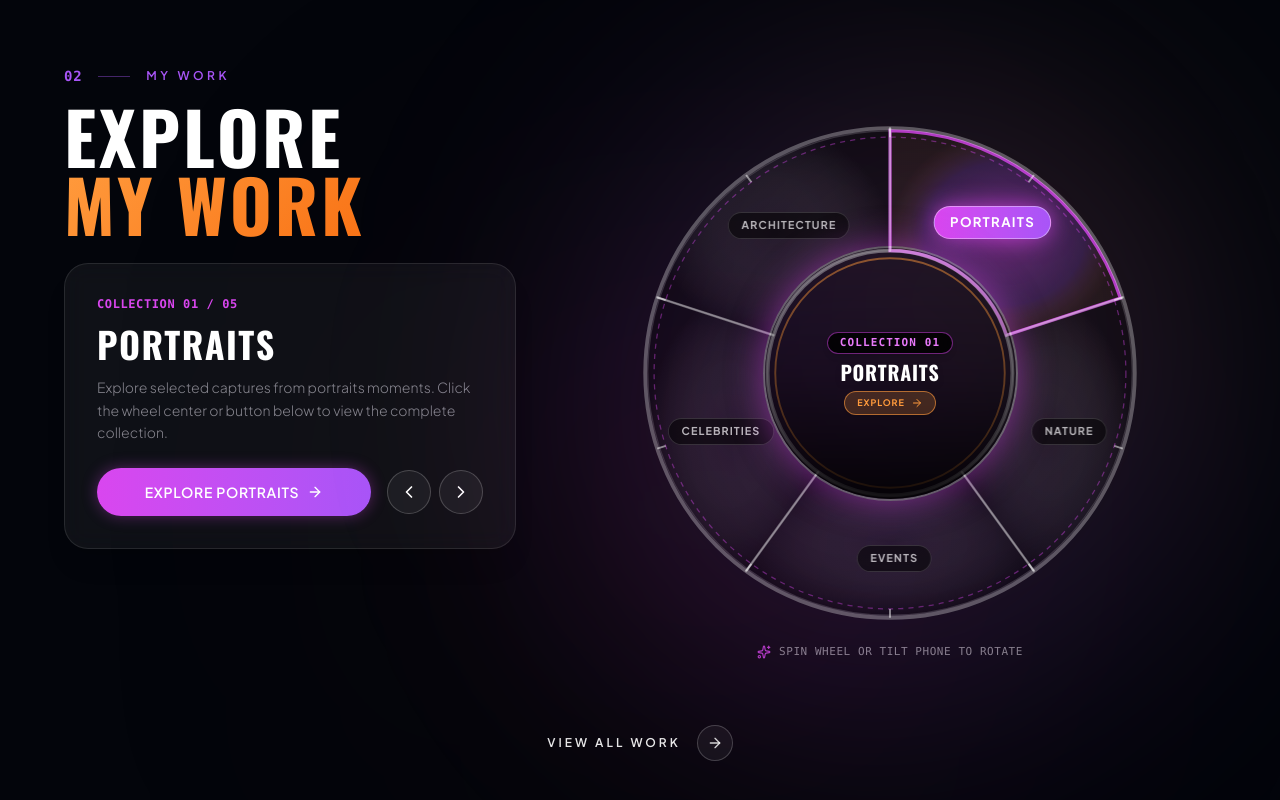
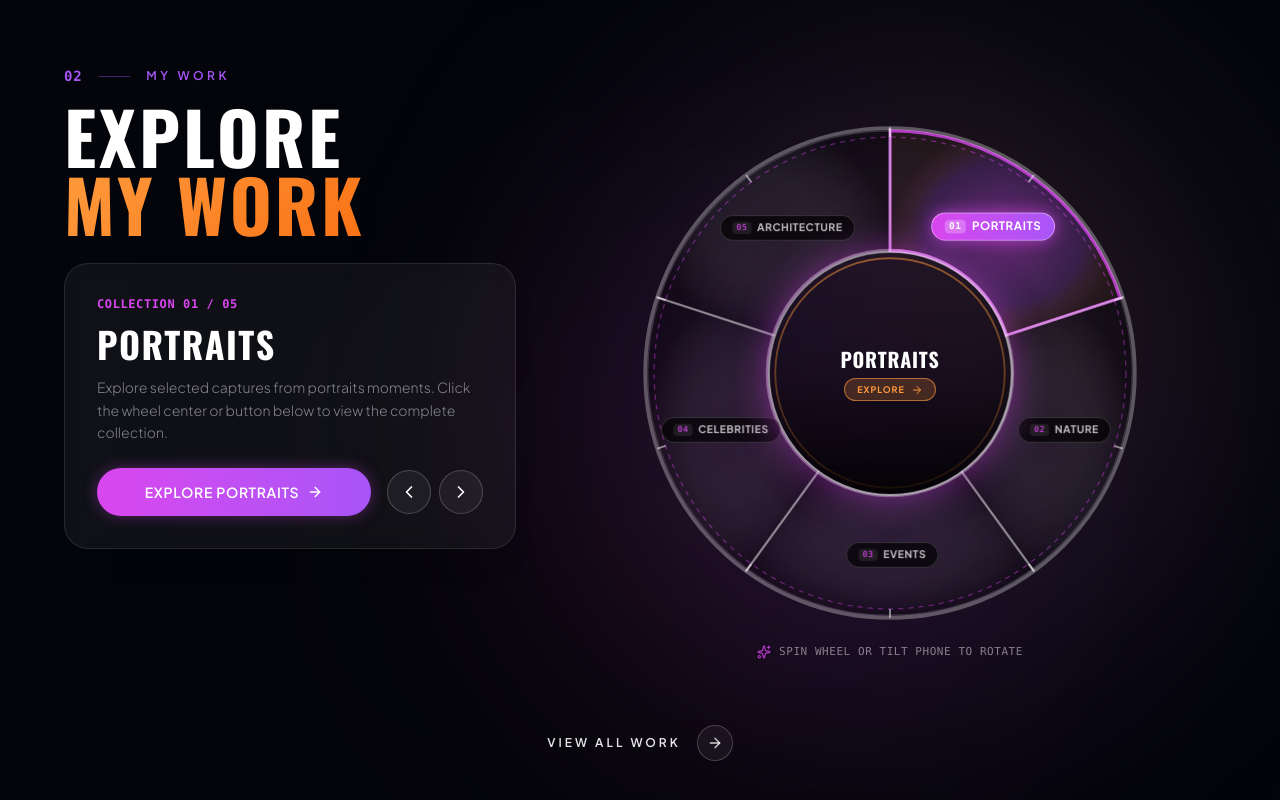
Before and after one commit to Srivathsan-09/Portfolio, a React (Vite) app: page / in a window 1280 px wide. Shown: the part 1762-2562 px from the top of the page. Built offline with nearby package versions, Linux system fonts and the light colour scheme; a web font is replaced by a local one.

Commit message:
Remove Collection text from wheel center, add compact number badges to category pills, and resolve sector text overflow

```diff
--- a/src/components/Work.jsx
+++ b/src/components/Work.jsx
@@ -463,11 +463,11 @@ function ApertureWheel({ categories, activeIndex, onSelectCategory, openGalleryM
           })}
         </svg>
 
-        {/* 5 Category Radial Title Pills (NO 01, 02, 03... badges!) */}
+        {/* 5 Category Radial Title Pills with Compact Number Badges */}
         {categories.map((cat, idx) => {
           const angleDeg = idx * 72 - 90 + 36; // Center of sector arc
           const rad = angleDeg * (Math.PI / 180);
-          const radius = 144;
+          const radius = 142; // Center of sector ring space
           const x = 50 + (radius / 200) * 50 * Math.cos(rad);
           const y = 50 + (radius / 200) * 50 * Math.sin(rad);
           const isSelected = activeIndex === idx;
@@ -487,28 +487,33 @@ function ApertureWheel({ categories, activeIndex, onSelectCategory, openGalleryM
                 transform: `translate(-50%, -50%) rotate(${-rotationAngle}deg)`,
               }}
               className={`absolute flex items-center justify-center transition-all duration-300 cursor-pointer ${
-                isSelected ? 'scale-110 z-20' : 'scale-90 opacity-75 hover:opacity-100 hover:scale-100'
+                isSelected ? 'scale-105 z-20' : 'scale-95 opacity-80 hover:opacity-100 hover:scale-100'
               }`}
             >
-              <span className={`text-[11px] sm:text-xs font-bold uppercase tracking-widest whitespace-nowrap px-3.5 py-1.5 rounded-full transition-all ${
+              <span className={`inline-flex items-center gap-1.5 text-[9px] sm:text-[10px] lg:text-[11px] font-bold uppercase tracking-wider whitespace-nowrap px-2.5 py-1 sm:px-3 sm:py-1 rounded-full transition-all ${
                 isSelected
-                  ? 'bg-gradient-to-r from-[#D946EF] to-[#A855F7] text-white border border-white/40 shadow-[0_0_20px_rgba(217,70,239,0.7)]'
-                  : 'bg-black/70 text-white/90 border border-white/20 hover:border-white/40 backdrop-blur-md'
+                  ? 'bg-gradient-to-r from-[#D946EF] to-[#A855F7] text-white border border-white/40 shadow-[0_0_15px_rgba(217,70,239,0.7)]'
+                  : 'bg-black/85 text-white/90 border border-white/20 hover:border-white/40 backdrop-blur-md'
               }`}>
-                {cat.title}
+                <span className={`text-[8px] sm:text-[9px] font-mono font-bold px-1 py-0.2 rounded-sm ${
+                  isSelected ? 'bg-white/25 text-white' : 'bg-white/10 text-[#D946EF]'
+                }`}>
+                  {cat.num}
+                </span>
+                <span>{cat.title}</span>
               </span>
             </button>
           );
         })}
 
-        {/* Center Camera Viewfinder Iris (High Contrast Readability for COLLECTION) */}
+        {/* Center Camera Viewfinder Iris (Clean Title & CTA, No Collection Text) */}
         <div
           onClick={(e) => {
             e.stopPropagation();
             openGalleryModal(activeCategory.title);
           }}
           style={{ transform: `rotate(${-rotationAngle}deg)` }}
-          className="absolute w-[170px] h-[170px] sm:w-[200px] sm:h-[200px] lg:w-[235px] lg:h-[235px] xl:w-[255px] xl:h-[255px] rounded-full overflow-hidden border-2 border-white/30 shadow-[0_0_35px_rgba(217,70,239,0.5)] cursor-pointer group transition-transform duration-500 hover:scale-105 z-30"
+          className="absolute w-[155px] h-[155px] sm:w-[190px] sm:h-[190px] lg:w-[225px] lg:h-[225px] xl:w-[245px] xl:h-[245px] rounded-full overflow-hidden border-2 border-white/30 shadow-[0_0_35px_rgba(217,70,239,0.5)] cursor-pointer group transition-transform duration-500 hover:scale-105 z-30"
         >
           {/* Active Image */}
           <img
@@ -521,17 +526,14 @@ function ApertureWheel({ categories, activeIndex, onSelectCategory, openGalleryM
           <div className="absolute inset-0 bg-gradient-to-t from-black/85 via-black/30 to-transparent group-hover:from-black/60 transition-colors" />
 
           {/* Viewfinder Target Focus Reticle Corners */}
-          <div className="absolute top-3 left-3 w-3 h-3 border-t-2 border-l-2 border-[#FF9A3C]/80 pointer-events-none" />
-          <div className="absolute top-3 right-3 w-3 h-3 border-t-2 border-r-2 border-[#FF9A3C]/80 pointer-events-none" />
-          <div className="absolute bottom-3 left-3 w-3 h-3 border-b-2 border-l-2 border-[#FF9A3C]/80 pointer-events-none" />
-          <div className="absolute bottom-3 right-3 w-3 h-3 border-b-2 border-r-2 border-[#FF9A3C]/80 pointer-events-none" />
+          <div className="absolute top-2.5 left-2.5 w-3 h-3 border-t-2 border-l-2 border-[#FF9A3C]/80 pointer-events-none" />
+          <div className="absolute top-2.5 right-2.5 w-3 h-3 border-t-2 border-r-2 border-[#FF9A3C]/80 pointer-events-none" />
+          <div className="absolute bottom-2.5 left-2.5 w-3 h-3 border-b-2 border-l-2 border-[#FF9A3C]/80 pointer-events-none" />
+          <div className="absolute bottom-2.5 right-2.5 w-3 h-3 border-b-2 border-r-2 border-[#FF9A3C]/80 pointer-events-none" />
 
-          {/* Center Lens CTA Details */}
+          {/* Center Lens CTA Details (Title & Explore Pill Only) */}
           <div className="absolute inset-0 flex flex-col items-center justify-center p-3 text-center z-10">
-            <span className="text-[10px] sm:text-[11px] font-mono text-[#E879F9] font-bold tracking-widest uppercase bg-black/85 px-3 py-0.5 rounded-full border border-[#D946EF]/50 shadow-md backdrop-blur-md mb-1">
-              COLLECTION {activeCategory.num}
-            </span>
-            <h4 className="font-oswald text-lg sm:text-xl font-bold text-white uppercase leading-tight my-0.5 drop-shadow-md">
+            <h4 className="font-oswald text-base sm:text-lg lg:text-xl font-bold text-white uppercase leading-tight my-0.5 drop-shadow-md">
               {activeCategory.title}
             </h4>
             <div className="mt-1 px-3 py-1 rounded-full border border-[#FF9A3C]/60 bg-[#FF9A3C]/20 text-[#FF9A3C] text-[9px] font-bold tracking-widest uppercase inline-flex items-center gap-1.5 shadow-md group-hover:bg-[#FF9A3C] group-hover:text-black transition-all">
```
